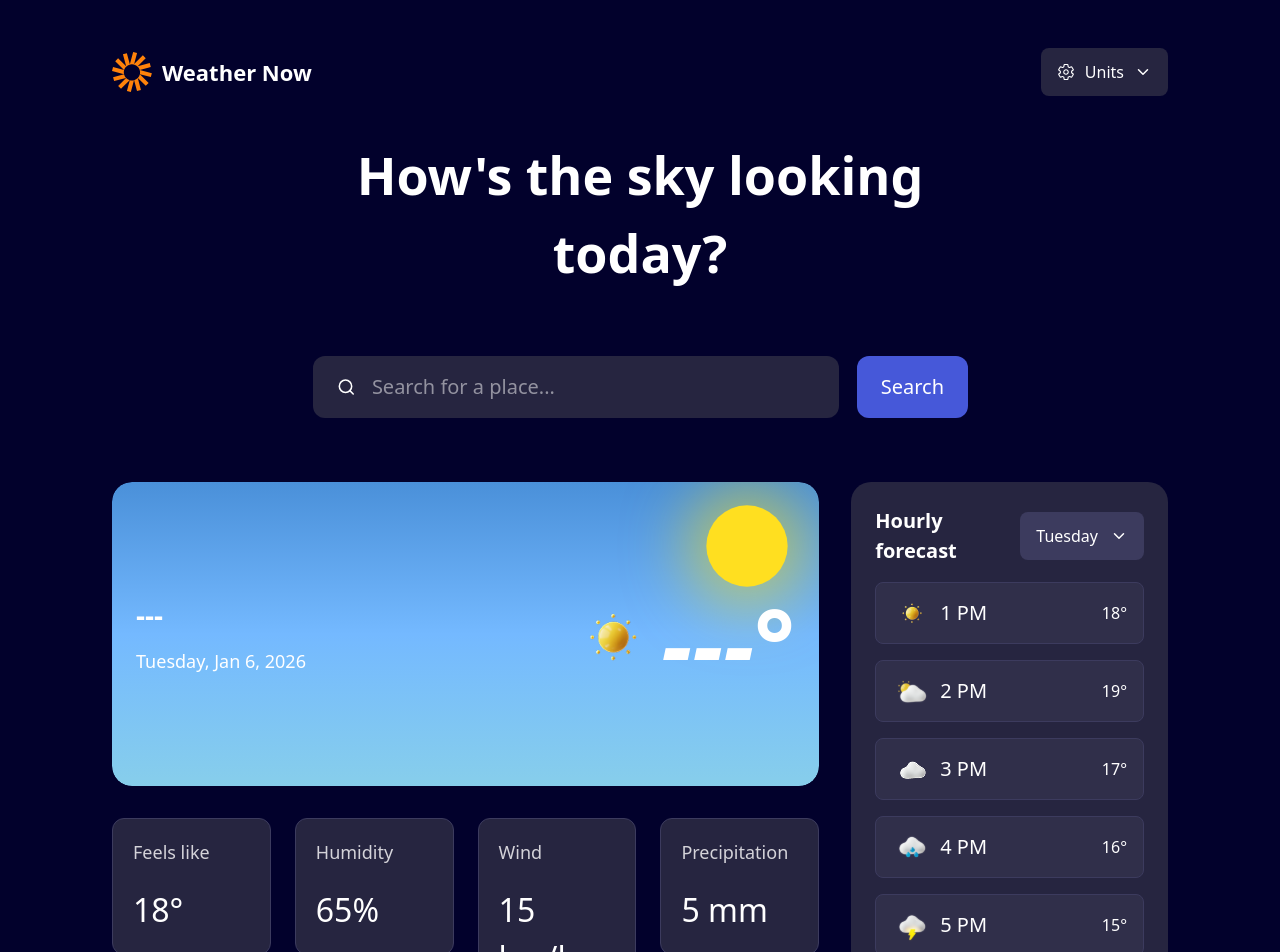
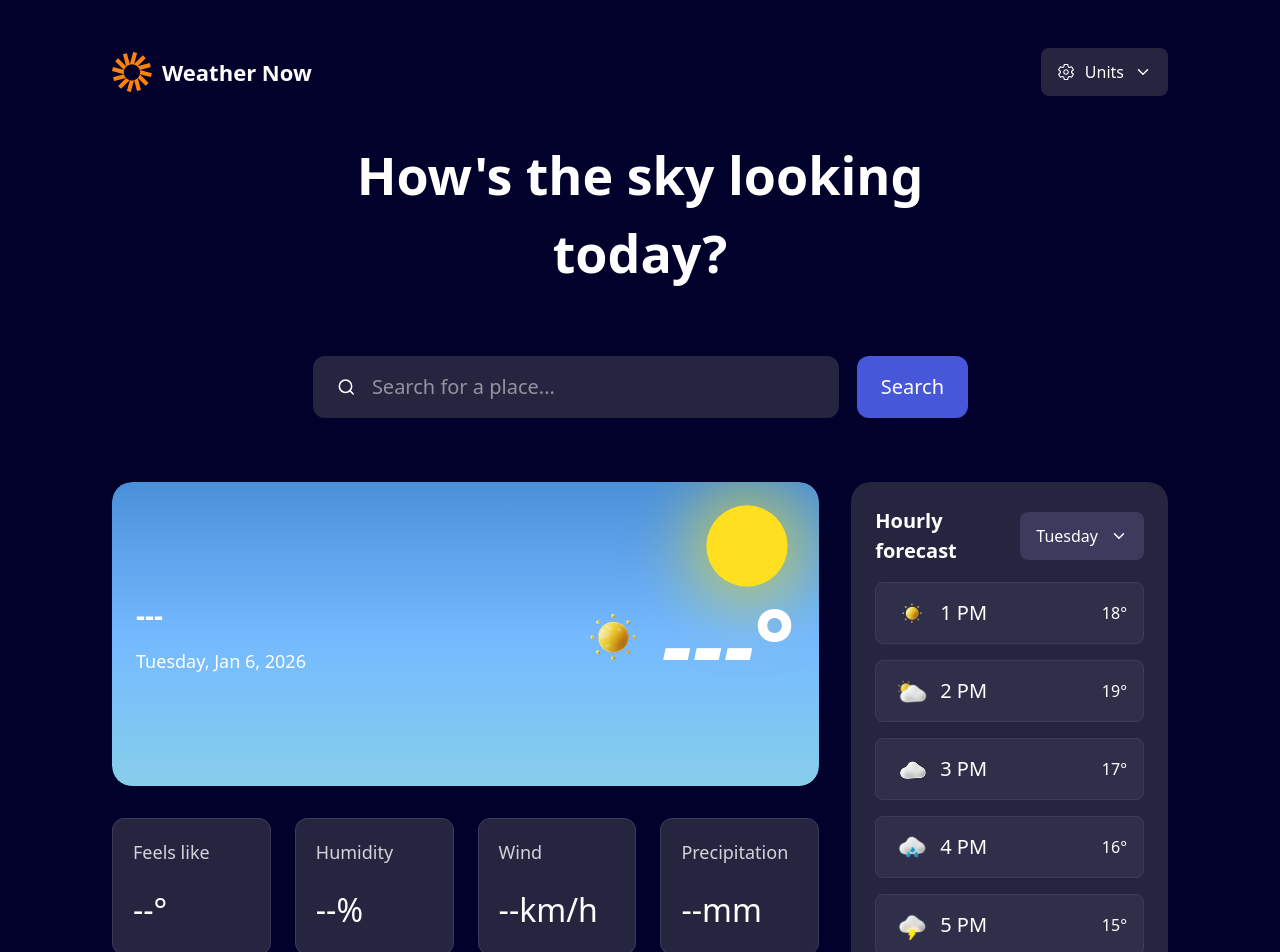
Before and after one commit to Gentlecoder1/WeatherApp, a React (Vite) app: page / in a window 1280 px wide. Shown: the top 952 px of the page. Built offline with nearby package versions, Linux system fonts and the light colour scheme.

Commit message:
feat: enhance weather data handling; add wind speed and humidity to state, refactor Condition component to display dynamic values

```diff
--- a/src/Functions.ts/useWeatherLogic.ts
+++ b/src/Functions.ts/useWeatherLogic.ts
@@ -27,6 +27,15 @@ interface WeatherData {
     current_weather?: {
         temperature: number;
         weathercode: number;
+        // apparent_temperature: number;
+        // relative_humidity: number;
+        windspeed: number;
+        // precipitation: number;
+    };
+    current?: {
+        apparent_temperature: number;
+        relative_humidity_2m: number;
+        precipitation: number;
     };
 }
 
@@ -88,16 +97,16 @@ export const useWeatherLogic = () => {
                     latitude: city.latitude,
                     longitude: city.longitude,
                     hourly: 'temperature_2m',
-                    daily: ['temperature_2m_max', 'temperature_2m_min'],
+                    daily: 'temperature_2m_max,temperature_2m_min',
                     current_weather: true,
                     timezone: 'auto'
                 }
             });
-
+            console.log('API Response:', weatherRes.data);
             setWeatherData({
-            ...weatherRes.data,
-            displayName: fullName
-        });
+                ...weatherRes.data,
+                displayName: fullName
+            });
             setError('');
             setLocation(''); // Clear input after successful search
         } catch (err) {
@@ -124,7 +133,6 @@ export const useWeatherLogic = () => {
 
             if (results.length === 0) {
                 setSuggestions([]);
-                // Don't set error here - it's just no suggestions, not a fatal error
             } else if (results.length === 1) {
                 fetchWeatherData(results[0]);
             } else {
@@ -212,6 +220,22 @@ export const useWeatherLogic = () => {
         weatherData?.current_weather?.temperature
     );
 
+    // Debug: log weatherData to see what's available
+    console.log('weatherData:', weatherData);
+
+    // Conditions data from API (from 'current' object)
+    const windSpeed = weatherData?.current_weather?.windspeed;
+    const apparentTemp = weatherData?.current?.apparent_temperature;
+    const relativeHum = weatherData?.current?.relative_humidity_2m;
+    const precip = weatherData?.current?.precipitation;
+
+    const conditions = [
+        { id: 1, value: apparentTemp },
+        { id: 2, value: relativeHum },
+        { id: 3, value: windSpeed },
+        { id: 4, value: precip }
+    ];
+
     return {
         location, setLocation,
         weatherData,
@@ -225,6 +249,7 @@ export const useWeatherLogic = () => {
         currentTemp,
         displayName,
         currentDate,
-        currentWeather
+        currentWeather,
+        conditions
     }
 }
--- a/src/components/Body.tsx
+++ b/src/components/Body.tsx
@@ -28,7 +28,8 @@ const Body = () => {
         currentTemp,
         displayName,
         currentDate,
-        currentWeather
+        currentWeather,
+        conditions
     } = useWeatherLogic();
 
   return (
@@ -119,7 +120,7 @@ const Body = () => {
                         </div>
                     </ScaleFade>
 
-                    <Condition />
+                    <Condition conditions={conditions} />
 
                     <Daily />
                 </div>
--- a/src/components/Condition.tsx
+++ b/src/components/Condition.tsx
@@ -1,25 +1,35 @@
-import { conditions } from '.'
+import { conditionTitles } from '.'
 import { StaggerContainer, StaggerItem, HoverCard } from '../Animations/motion'
 
-const Condition = () => {
+interface ConditionProps {
+  conditions: { id: number; value: number | string }[];
+}
+
+const Condition = ({ conditions }: ConditionProps) => {
   return (
     <StaggerContainer
       staggerDelay={0.15}
       childrenDelay={0.6}
       className='w-full grid grid-cols-2 sm:grid-cols-4 gap-[24px]'
     >
-        {conditions.map(({ id, title, value }) => (
+        {conditionTitles.map(({ id, title, unit }) => {
+            const condition = conditions.find(c => c.id === id);
+            const value = condition?.value ?? '--';
+            const displayValue = typeof value === 'number' ? Math.round(value) : value;
+
+            return (
                 <StaggerItem key={id}>
                     <HoverCard
                         scale={1.02}
-                    lift={-5}
+                        // lift={-5}
                         className='p-[20px] rounded-[12px] bg-[#262540] border border-[#3C3B5E] space-y-[20px]'
                     >
                         <p className='text-[18px] font-500 text-[#D4D3D9]'>{title}</p>
-                    <p className='text-[32px] font-300'>{value}</p>
+                        <p className='text-[32px] font-300'>{displayValue}{unit}</p>
                     </HoverCard>
                 </StaggerItem>
-        ))}
+            );
+        })}
     </StaggerContainer>
   )
 }
--- a/src/components/index.ts
+++ b/src/components/index.ts
@@ -32,27 +32,12 @@ export const unitTemp = [
     }
 ]
 
-export const conditions = [
-    {
-        id: 1,
-        title: "Feels like",
-        value: "18°"
-    },
-    {
-        id: 2,
-        title: "Humidity",
-        value: "65%"
-    },
-    {
-        id: 3,
-        title: "Wind",
-        value: "15 km/h"
-    },
-    {
-        id: 4,
-        title: "Precipitation",
-        value: "5 mm"
-    }
+// Conditions titles - values come from API via useWeatherLogic hook
+export const conditionTitles = [
+    { id: 1, title: "Feels like", unit: "°" },
+    { id: 2, title: "Humidity", unit: "%" },
+    { id: 3, title: "Wind", unit: "km/h" },
+    { id: 4, title: "Precipitation", unit: "mm" }
 ]
 
 export const daysOfWeek = [
```
Lines whose indentation alone changed are shown as unchanged.
